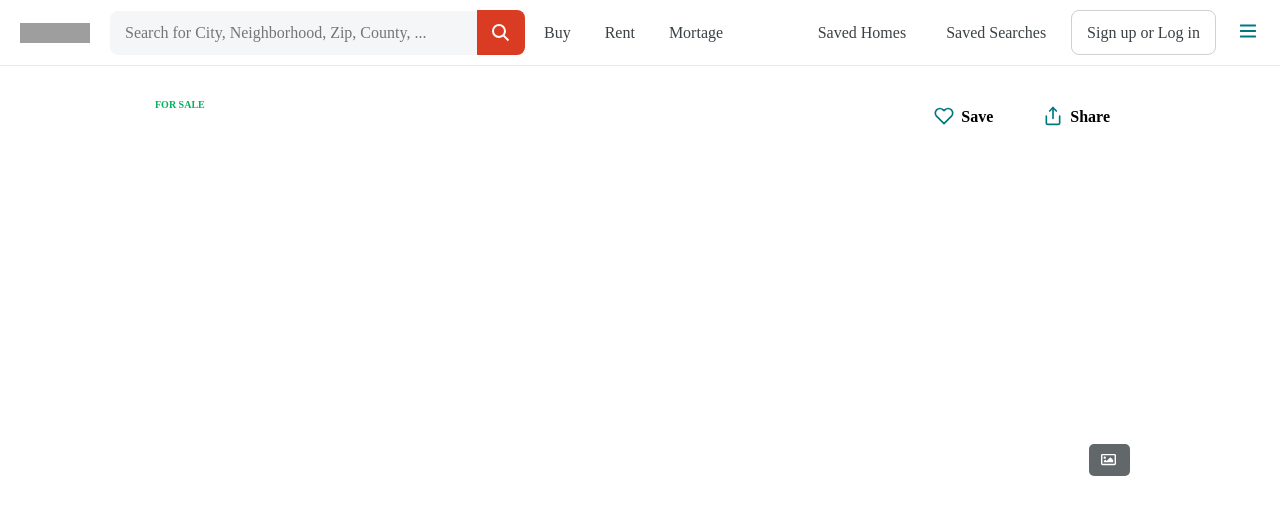
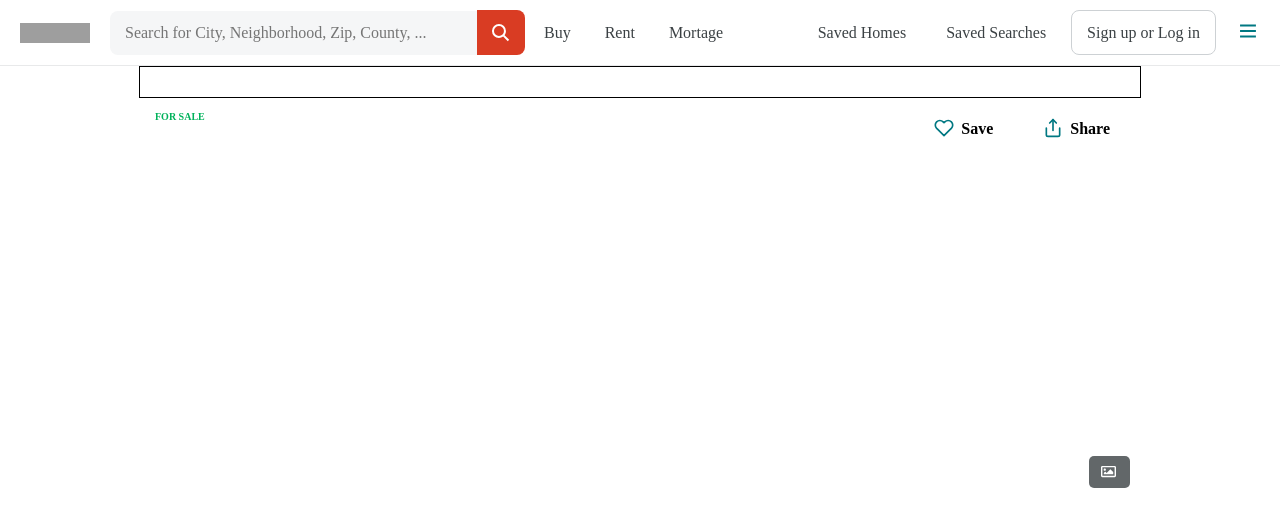
Before and after one commit to dsl8va/Photos, a React app: page / in a window 1280 px wide. Shown: the top 526 px of the page. Built offline with nearby package versions, Linux system fonts and the light colour scheme; no server answers; the HTML template or start-up script is replaced by a standard one; a web font is replaced by a local one.

Commit message:
ststarting search path component

```diff
--- a/client/src/components/App.jsx
+++ b/client/src/components/App.jsx
@@ -8,11 +8,6 @@ import ImageCarousel from './Modal2.jsx';
 import NavBar from './NavBar.jsx';
 import * as Styled from '../styles/styles.js';
 import s from '../styles/styles.css';
-
-// ********** Style Components with Props ********** //
-const Image1 = styled.div`${Styled.Image1Style}`;
-const Image2 = styled.div`${Styled.Image2Style}`;
-const Image3 = styled.div`${Styled.Image3Style}`;
 
 // ********** App Component ********** //
 
@@ -54,12 +49,12 @@ const App = () => {
 
     <Styled.Container>
       <Styled.Grid onClick={() => setModal1IsOpen(true)}>
-        <Image1 photo={listing.photos ? listing.photos[0] : null}>
-        </Image1>
-        <Image2 photo={listing.photos ? listing.photos[2] : null}>
-        </Image2>
-        <Image3 photo={listing.photos ? listing.photos[listing.photos.length -1] : null}>
-        </Image3>
+        <Styled.Image1Style photo={listing.photos ? listing.photos[0] : null}>
+        </Styled.Image1Style>
+        <Styled.Image2Style photo={listing.photos ? listing.photos[2] : null}>
+        </Styled.Image2Style>
+        <Styled.Image3Style photo={listing.photos ? listing.photos[listing.photos.length -1] : null}>
+        </Styled.Image3Style>
       </Styled.Grid>
 
       <Styled.ForSale>FOR SALE</Styled.ForSale>
--- a/client/src/components/NavBar.jsx
+++ b/client/src/components/NavBar.jsx
@@ -5,6 +5,7 @@ import {searchIcon, mainMenu} from '../utils/SVG.jsx';
 
 const NavBar = () => {
   return (
+    <>
     <Styled.NavBar>
 
       <Styled.LeftSideNavContainer>
@@ -25,6 +26,12 @@ const NavBar = () => {
       </Styled.RightSideNavContainer>
 
     </Styled.NavBar>
+
+    <Styled.SearchPath>
+
+    </Styled.SearchPath>
+
+    </>
   )
 }
 
--- a/client/src/styles/styles.js
+++ b/client/src/styles/styles.js
@@ -12,7 +12,6 @@ export const NavBar = styled.div`
   flex-direction: row;
   align-items: center;
   position: relative;
-  margin-bottom: 20px;
 `;
 
 export const LeftSideNavContainer = styled.div`
@@ -113,6 +112,15 @@ export const MainMenu = styled.button`
   &:hover {
     cursor: pointer;
   }
+`;
+
+// ********** Search Path ********** //
+
+export const SearchPath = styled.div`
+  border: 1px solid black;
+  width: 1000px;
+  height: 30px;
+  margin: 0 auto;
 `;
 
 // ******************** APP ******************** //
@@ -219,7 +227,7 @@ export const NumberOfPhotos = styled.div`
 
 // ********** Image 1 Photo ********** //
 
-export const Image1Style = css`
+export const Image1Style = styled.div`
   grid-row: 1 / 3;
   grid-column: 1 / 4;
   background-image: url(${props => props.photo});
@@ -229,7 +237,7 @@ export const Image1Style = css`
 
 // ********** Image 2 Photo ********** //
 
-export const Image2Style = css`
+export const Image2Style = styled.div`
   grid-row: 1;
   grid-column: 4;
   background-image: url(${props => props.photo});
@@ -239,7 +247,7 @@ export const Image2Style = css`
 
 // ********** Image 3 Photo ********** //
 
-export const Image3Style = css`
+export const Image3Style = styled.div`
   grid-row: 2;
   grid-column: 4;
   background-image: url(${props => props.photo});
```
Also changed, not shown: 1 other file (tests, documents, lock files or other folders).
